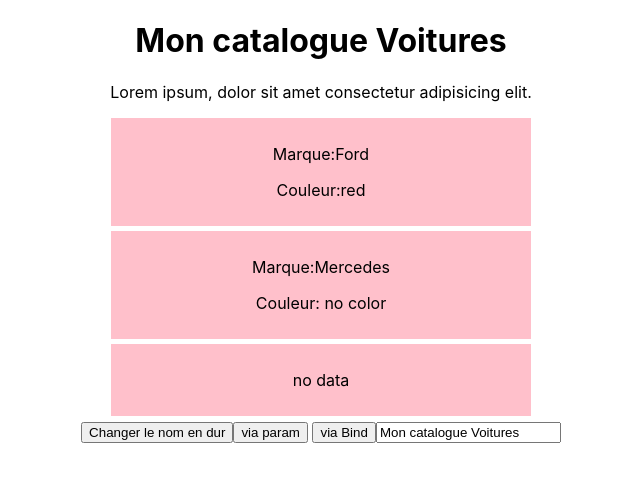
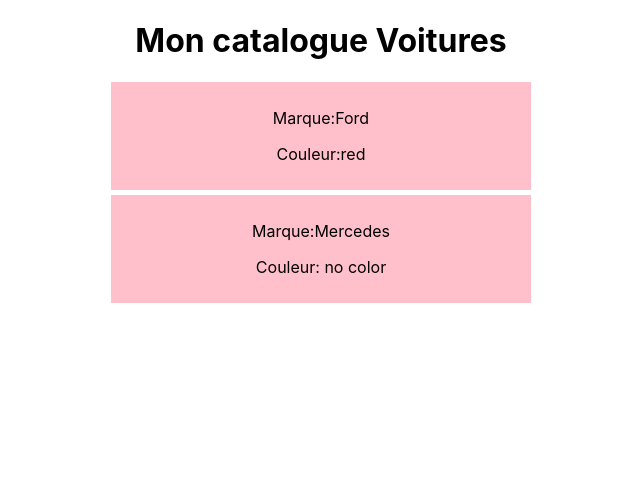
Before and after one commit to z-bj/carsAppDK, a React (Create React App) app: page / in a window 1280 px wide. Shown: the top 482 px of the page, without its empty margins (319-959 px from the left). Built offline with nearby package versions, Linux system fonts and the light colour scheme.

Commit message:
removal of buttons and functions

```diff
--- a/src/App.js
+++ b/src/App.js
@@ -7,49 +7,10 @@ class App extends Component {
     titre: "Mon catalogue Voitures",
   };
 
-  changeTitle = (e) => {
-    this.setState({
-      //seul setState a le droit de modifier le state de sorte a ce que react prenne en compte la modification et mette a jour le DOM
-      titre: "Mon nouveau titre",
-    });
-  };
-
-  changeViaParam = (titre) => {
-    this.setState({
-      titre: titre, // dans react si les 2 parametres sont les memes on a le droit d'ecrire directement le nom de la valeur, ici : titre.
-    });
-  };
-
-  changeViaBind = (param) => {
-    this.setState({
-      titre: param, //le param que j'ai reccuperer via l'arrow funcino.
-    });
-  };
-
-  changeViaInput = (e) => {
-    this.setState({
-      titre: e.target.value,
-    });
-  };
-
   render() {
     return (
       <div className="App">
         <Mycars title={this.state.titre} />
-        <button onClick={this.changeTitle}>Changer le nom en dur</button>
-        <button onClick={() => this.changeViaParam("Titre via un parametre")}>
-          via param
-        </button>{" "}
-        {/*//ici on souhaite passer un parametre a la foncion, mais elle va etre appeller des le chargement de la page, ce n'est pas ce que l'on souhaite,nous on veut quelle se lance lors du onClikc, donc on passe une annonym arrow function avant elle */}
-        <button onClick={this.changeViaBind.bind(this, "Titre via Bind")}>
-          via Bind
-        </button>
-        {/*this pour rester dans le contexte de l'object, "titre via bind" va passer dans param et etre recuper puis mis a jour via le state*/}
-        <input
-          type="text"
-          onChange={this.changeViaInput}
-          value={this.state.titre}
-        />
       </div>
     );
   }
--- a/src/components/Cars.js
+++ b/src/components/Cars.js
@@ -22,18 +22,7 @@ const Car = ({ children, color }) => {
       </div>
     );
   } else {
-    return (
-      <div
-        style={{
-          backgroundColor: "pink",
-          width: "400px",
-          padding: "10px",
-          margin: "5px auto",
-        }}
-      >
-        <p>no data</p>
-      </div>
-    );
+    return null;
   }
 };
 
--- a/src/components/Mycars.js
+++ b/src/components/Mycars.js
@@ -2,10 +2,6 @@ import React, { Component } from "react";
 import Car from "./Cars";
 
 class Mycars extends Component {
-  noCopy = () => {
-    alert("merci de ne pas copier le texte");
-  };
-
   addStyle = (e) => {
     // target allow to follow which element toggles the event
     //e.target.classList.toggle("styled"); //*! toggle remplace la logique du bloc if on utilise l'un ou l'autre.
@@ -20,10 +16,6 @@ class Mycars extends Component {
     return (
       <div>
         <h1 onMouseOver={this.addStyle}>{this.props.title}</h1>
-        <p onCopy={this.noCopy}>
-          Lorem ipsum, dolor sit amet consectetur adipisicing elit.
-        </p>
-
         <Car color="red">Ford</Car>
         <Car color="">Mercedes</Car>
         <Car color="green"></Car>
```
